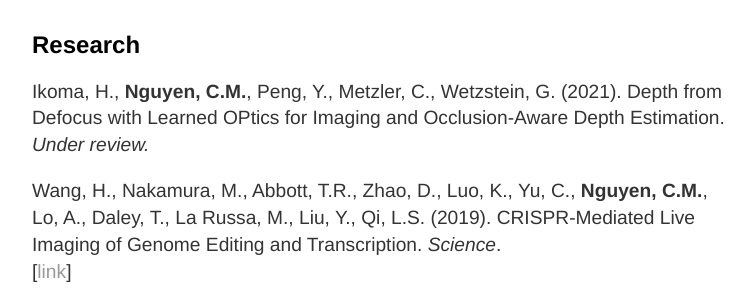
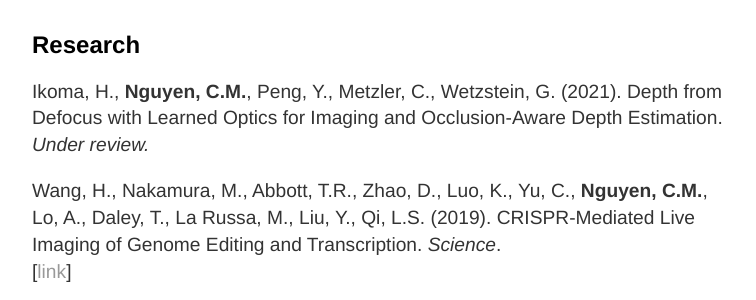
Before and after one commit to ccnguyen/ccnguyen.github.io, a Jekyll site: the page built from index.html, in a window 1280 px wide. Shown: the part 647-947 px from the top of the page, without its empty margins (256-1012 px from the left). Built offline with Jekyll 4.4.1, drawn with Linux system fonts in a browser that asks for light colours.

Commit message:
Update index.html

```diff
--- a/index.html
+++ b/index.html
@@ -36,7 +36,7 @@ title: Cindy M. Nguyen
 
 		<div class="pubs">
 			<h2>Research</h2>
-			<p class="text">Ikoma, H., <b>Nguyen, C.M.</b>, Peng, Y., Metzler, C., Wetzstein, G. (2021). Depth from Defocus with Learned OPtics for Imaging and Occlusion-Aware Depth Estimation. <i>Under review.</i>
+			<p class="text">Ikoma, H., <b>Nguyen, C.M.</b>, Peng, Y., Metzler, C., Wetzstein, G. (2021). Depth from Defocus with Learned Optics for Imaging and Occlusion-Aware Depth Estimation. <i>Under review.</i>
 			</p>
 			<p class="text">Wang, H., Nakamura, M., Abbott, T.R., Zhao, D., Luo, K., Yu, C., <b>Nguyen, C.M.</b>, Lo, A., Daley, T., La Russa, M., Liu, Y., Qi, L.S. (2019). CRISPR-Mediated Live Imaging of Genome Editing and Transcription. <i>Science</i>.
 		        <br>[<a href="https://science.sciencemag.org/content/365/6459/1301.abstract">link</a>]
```
